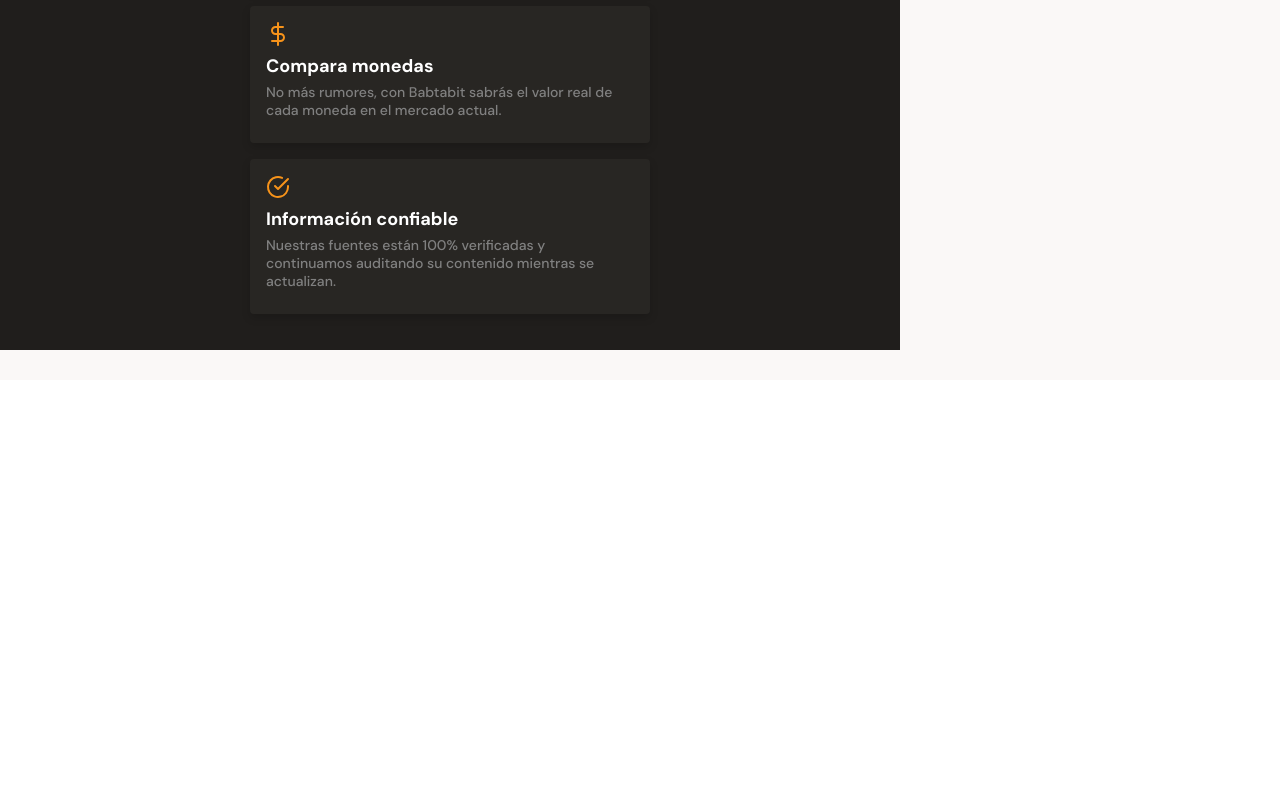
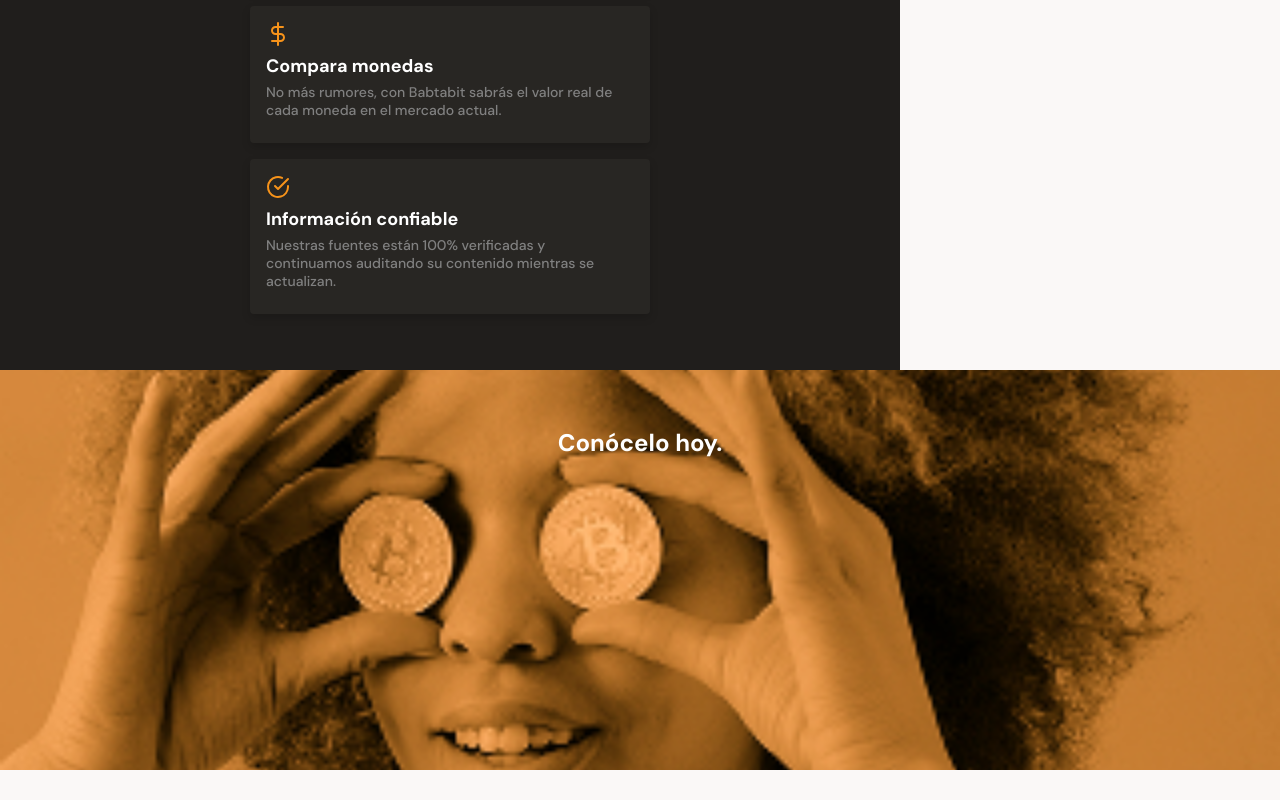
Before and after one commit to Antelmo7/batatabit-mobilefirst, a plain HTML site: page index.html in a window 1280 px wide. Shown: the part 1921-2721 px from the top of the page. Before the commit the page ends 2301 px from the top, so only its background shows below. Drawn offline with Linux system fonts and the light colour scheme.

Commit message:
joker section

```diff
--- a/index.html
+++ b/index.html
@@ -110,7 +110,9 @@
         </article>
       </section>
     </section>
-    <section></section>
+    <section class="bitcoin-img-container">
+      <h2>Conócelo hoy.</h2>
+    </section>
     <section></section>
   </main>
   <footer></footer>
--- a/style.css
+++ b/style.css
@@ -267,6 +267,7 @@ main {
   max-width: 900px;
   height: auto;
   padding: 20px 10px;
+  padding-bottom: 40px;
   background-color: var(--black);
 }
 
@@ -362,3 +363,22 @@ main {
 .product-detail--card .check {
   background-image: url("./assets/icons/check-circle.svg");
 }
+
+.bitcoin-img-container {
+  width: 100%;
+  min-width: 320px;
+  height: 50vh;
+  text-align: center;
+  background-image: url("./assets/img/bitcoinbaby.jpg");
+  background-position: center;
+  background-size: cover;
+  background-repeat: no-repeat;
+}
+
+.bitcoin-img-container h2 {
+  padding-top: 60px;
+  font-size: 2.4rem;
+  line-height: 2.6rem;
+  font-weight: 700;
+  color: var(--just-white);
+}
```
